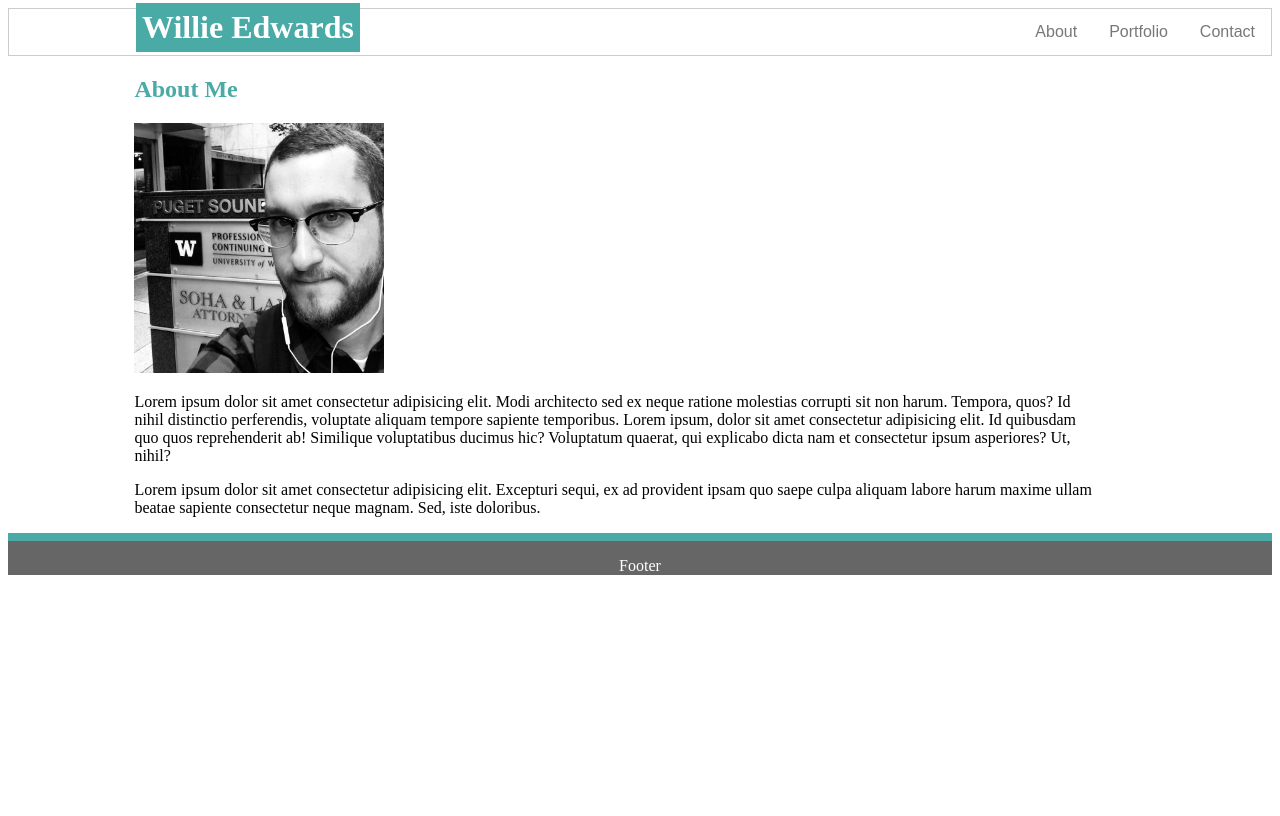
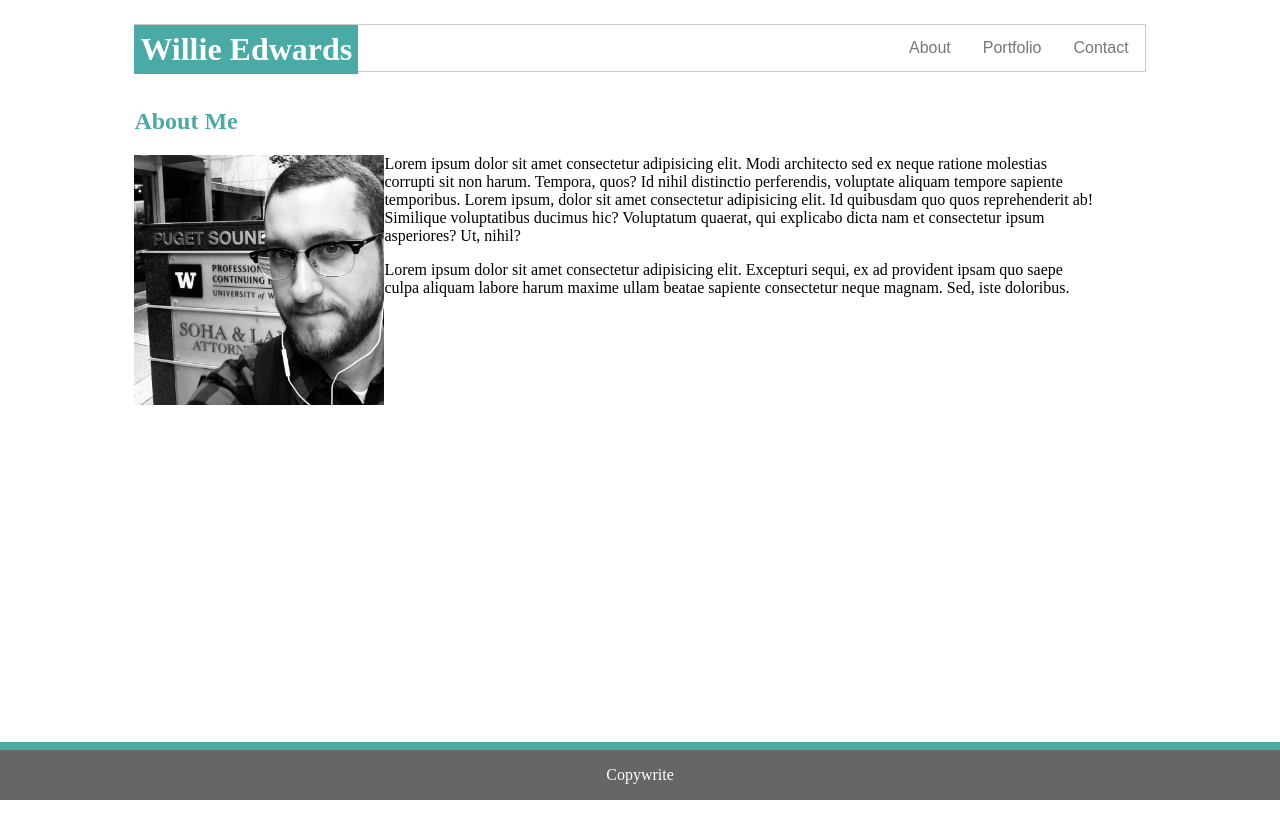
Before and after one commit to WillieEdwards/Basic-Portfolio, a plain HTML site: page index.html in a window 1280 px wide. Drawn offline with Linux system fonts and the light colour scheme.

Commit message:
updated header

```diff
--- a/assets/css/style.css
+++ b/assets/css/style.css
@@ -1,6 +1,9 @@
 body {
     background-color: #ffffff;
     border-color: #dddddd;
+    display: flex;
+    flex-direction: column;
+    min-height: 100vh;
 }
 
 h1 {
@@ -15,7 +18,8 @@ h2 {
 
 ul {
     list-style-type: none;
-    margin: 0;
+    margin-left: 10%;
+    margin-right: 10%;
     padding: 0;
     overflow: hidden;
     border: 1px solid #cccccc;
@@ -39,9 +43,10 @@ li a:hover:not(.active) {
     background-color: #dddddd;
 }
 
-.header {
+.name {
     position: absolute;
-    top: -2.3%;
+    top: 0.5%;
+    left: 0.5%;
     margin-left: 10%;
 }
 
@@ -53,7 +58,6 @@ li a:hover:not(.active) {
 
 .footer {
     position: fixed;
-    position: relative;
     left: 0;
     bottom: 0;
     width: 100%;
@@ -62,3 +66,7 @@ li a:hover:not(.active) {
     border-top: 8px solid #4aaaa5;
     text-align: center;
 }
+
+#self {
+    float: left;
+}
--- a/index.html
+++ b/index.html
@@ -12,7 +12,7 @@
 <body>
 
 <header>
-    <div class=header>
+    <div class=name>
         <h1>Willie Edwards</h1>
     </div>
 
@@ -26,7 +26,7 @@
 <div class="main">
     <h2>About Me</h2>
 
-    <img src="assets/images/profile-pic.jpg" alt="Willie Edwards" height="250" width="250">
+    <img id="self" src="assets/images/profile-pic.jpg" alt="Willie Edwards" height="250" width="250">
 
     <p>
     Lorem ipsum dolor sit amet consectetur adipisicing elit. Modi architecto sed ex neque ratione molestias corrupti sit non harum. Tempora, quos? Id nihil distinctio perferendis, voluptate aliquam tempore sapiente temporibus. Lorem ipsum, dolor sit amet consectetur adipisicing elit. Id quibusdam quo quos reprehenderit ab! Similique voluptatibus ducimus hic? Voluptatum quaerat, qui explicabo dicta nam et consectetur ipsum asperiores? Ut, nihil?
@@ -37,7 +37,7 @@
 </div>
 
 <div class="footer">
-        <p>Footer</p>
+        <p>Copywrite</p>
 </div>
 
 </body>
```
Also changed, not shown: contact.html (+3 -3 lines), portfolio.html (+2 -2 lines).
